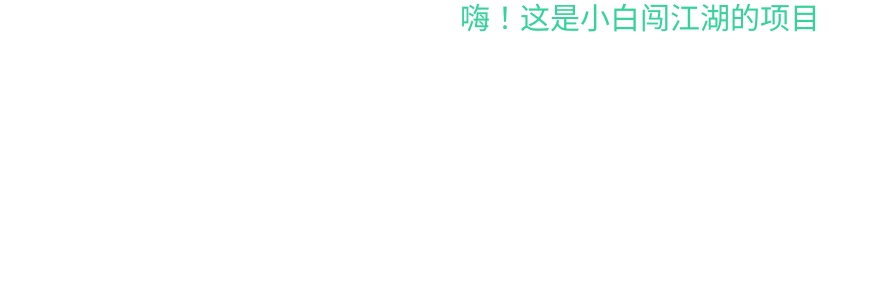
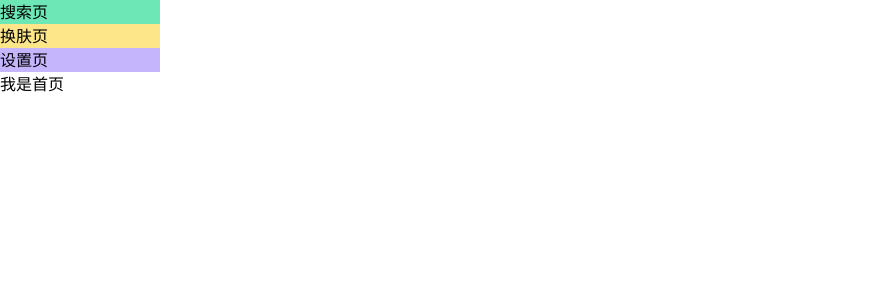
Before and after one commit to Awu1227/Weather-WebApp, a Vue app: page / in a window 1280 px wide. Shown: the top 300 px of the page, without its empty margins (0-879 px from the left). Built offline with nearby package versions, Linux system fonts and the light colour scheme.

Commit message:
路由搭建

```diff
--- a/package.json
+++ b/package.json
@@ -8,7 +8,9 @@
     "lint": "eslint \"src/**/*.{js,vue}\""
   },
   "dependencies": {
-    "vue": "^3.0.5"
+    "vue": "^3.0.5",
+    "vue-router": "^4.0.11",
+    "vuex": "^4.0.2"
   },
   "devDependencies": {
     "@vitejs/plugin-vue": "^1.3.0",
--- a/src/App.vue
+++ b/src/App.vue
@@ -1,9 +1,9 @@
 <template>
-  <HelloWorld />
+  <div>
+    <router-view></router-view>
+  </div>
 </template>
 
-<script setup>
-import HelloWorld from "comps/HelloWorld.vue";
-</script>
+<script setup></script>
 
 <style></style>
--- a/src/components/HelloWorld.vue
+++ /dev/null
@@ -1,15 +0,0 @@
-<template>
-  <div>
-    <p class="text-center text-3xl text-green-400">嗨！这是小白闯江湖的项目</p>
-  </div>
-</template>
-
-<script>
-export default {
-  setup() {
-    return {};
-  },
-};
-</script>
-
-<style lang="stylus" scoped></style>
--- a/src/main.js
+++ b/src/main.js
@@ -1,4 +1,7 @@
 import { createApp } from "vue";
 import App from "./App.vue";
+import router from "./router";
 import "./index.css";
-createApp(App).mount("#app");
+createApp(App)
+  .use(router)
+  .mount("#app");
--- /dev/null
+++ b/src/router/index.js
@@ -0,0 +1,12 @@
+import { createRouter, createWebHashHistory } from "vue-router";
+
+const router = createRouter({
+  history: createWebHashHistory(),
+  routes: [
+    { path: "/", component: () => import("views/home/Home.vue") },
+    { path: "/search", component: () => import("views/search/Search.vue") },
+    { path: "/changeskin", component: () => import("views/changeskin/Changeskin.vue") },
+    { path: "/setting", component: () => import("views/setting/Setting.vue") },
+  ],
+});
+export default router;
--- /dev/null
+++ b/src/views/changeskin/Changeskin.vue
@@ -0,0 +1,13 @@
+<template>
+  <div>这里换肤页</div>
+</template>
+
+<script>
+export default {
+  setup() {
+    return {};
+  },
+};
+</script>
+
+<style scoped></style>
--- /dev/null
+++ b/src/views/home/Home.vue
@@ -0,0 +1,22 @@
+<template>
+  <router-link to="/search"
+    ><div class="top-2  w-40 bg-green-300">搜索页</div></router-link
+  >
+  <router-link to="/changeskin"
+    ><div class="top-2  w-40 bg-yellow-200">换肤页</div></router-link
+  >
+  <router-link to="/setting"
+    ><div class="top-2  w-40 bg-purple-300">设置页</div></router-link
+  >
+  <div>我是首页</div>
+</template>
+
+<script>
+export default {
+  setup() {
+    return {};
+  },
+};
+</script>
+
+<style scoped></style>
--- /dev/null
+++ b/src/views/search/Search.vue
@@ -0,0 +1,13 @@
+<template>
+  <div>这里是城市搜索页</div>
+</template>
+
+<script>
+export default {
+  setup() {
+    return {};
+  },
+};
+</script>
+
+<style scoped></style>
--- /dev/null
+++ b/src/views/setting/Setting.vue
@@ -0,0 +1,13 @@
+<template>
+  <div>这是是设置页</div>
+</template>
+
+<script>
+export default {
+  setup() {
+    return {};
+  },
+};
+</script>
+
+<style  scoped></style>
```
Also changed, not shown: 1 other file (tests, documents, lock files or other folders).
